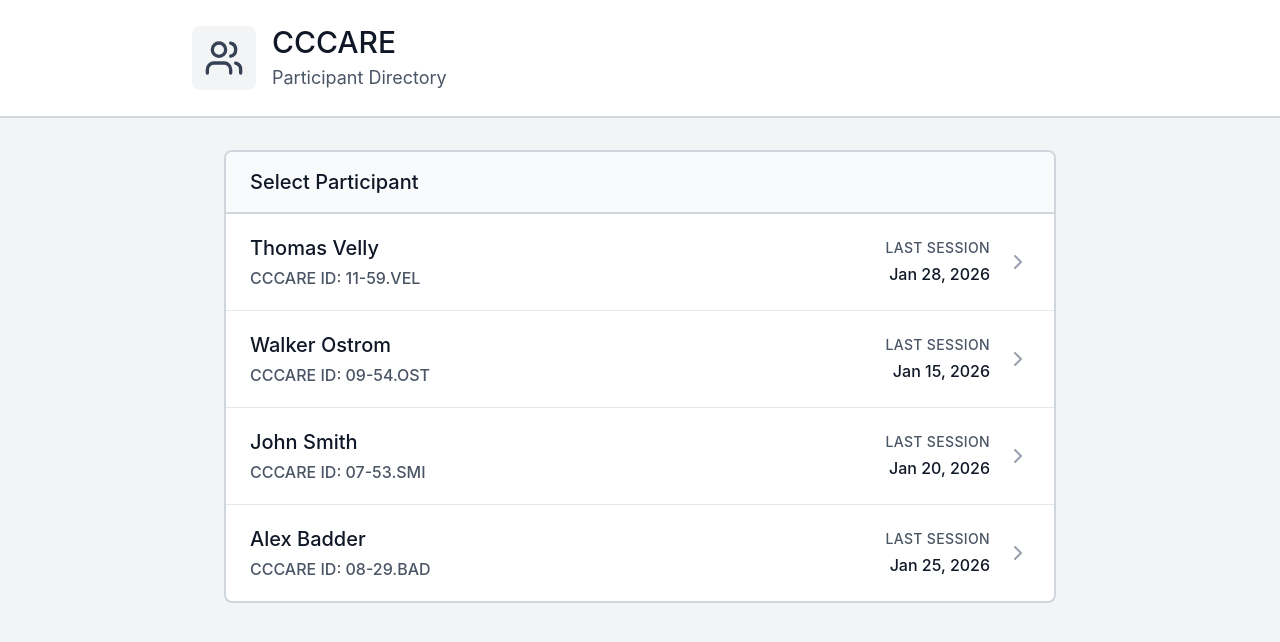
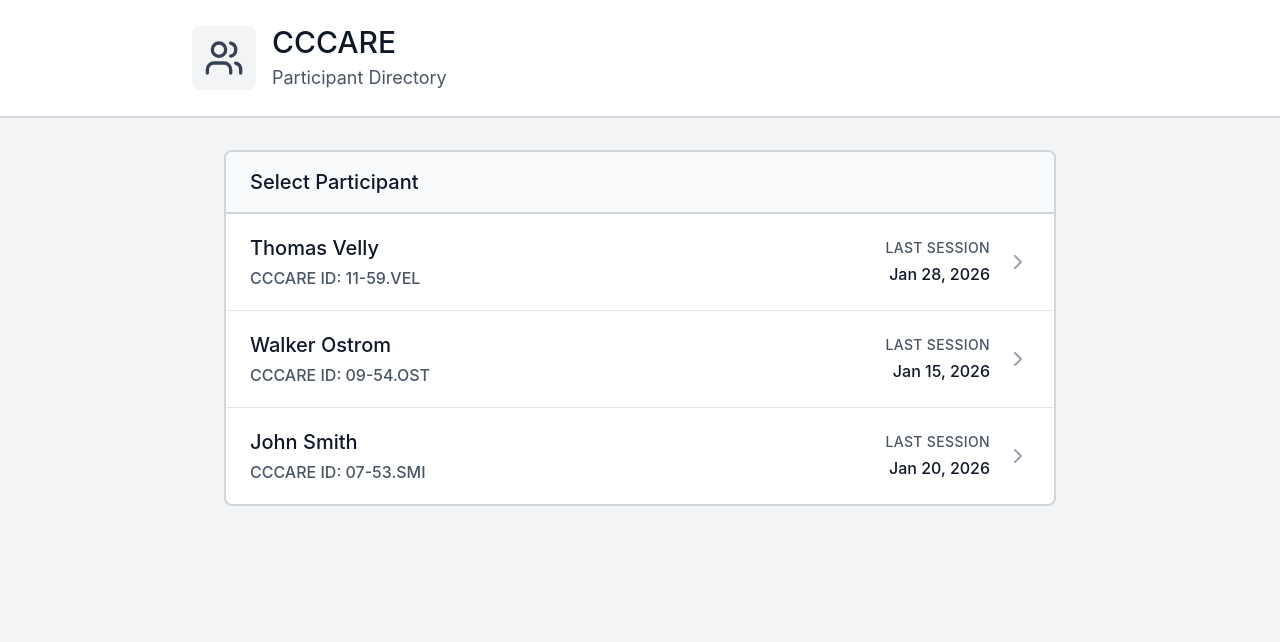
Before and after one commit to justinz192/CCScan-UI, a React (Vite) app: page / in a window 1280 px wide. Shown: the top 642 px of the page. Built offline with nearby package versions, Linux system fonts and the light colour scheme.

Commit message:
comment out alex user

```diff
--- a/src/app/App.tsx
+++ b/src/app/App.tsx
@@ -16,7 +16,7 @@ const participants = [
   { id: '11-59.VEL', name: 'Thomas Velly', lastSession: 'Jan 28, 2026' },
   { id: '09-54.OST', name: 'Walker Ostrom', lastSession: 'Jan 15, 2026'},
   { id: '07-53.SMI', name: 'John Smith', lastSession: 'Jan 20, 2026'},
-  { id: '08-29.BAD', name: 'Alex Badder', lastSession: 'Jan 25, 2026'},
+  //{ id: '08-29.BAD', name: 'Alex Badder', lastSession: 'Jan 25, 2026'},
   // Additional participants can be added here once their data files are created
   // Format: { id: 'MM-YY.XXX', name: 'First Last', lastSession: 'Date' },
 ];
```
